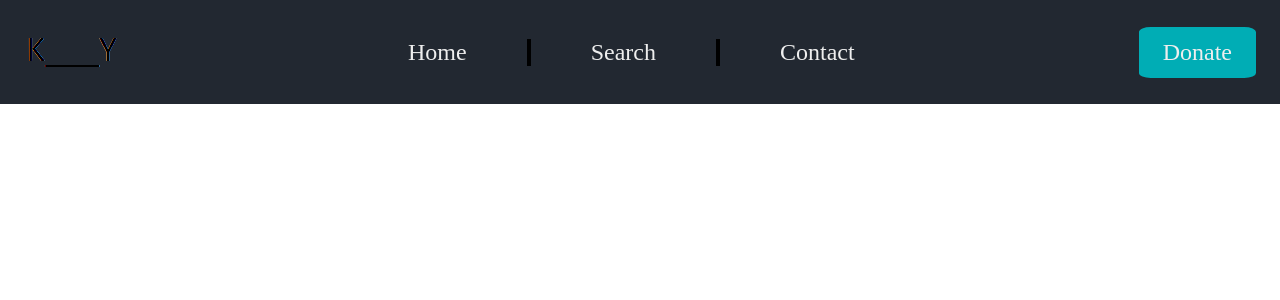
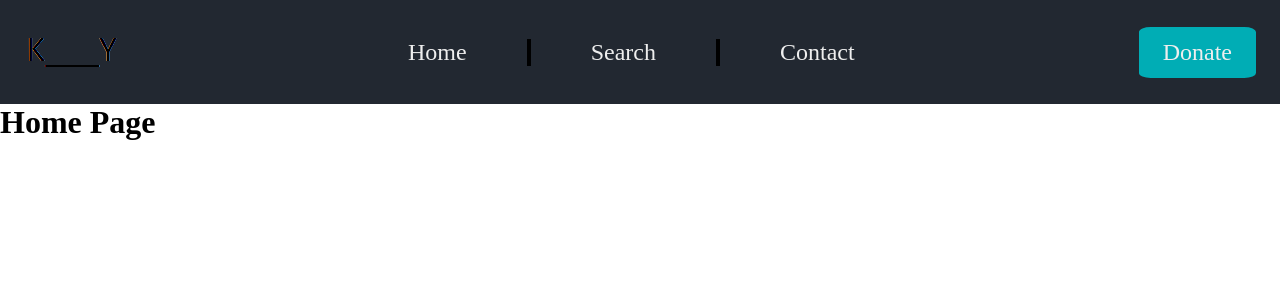
Before and after one commit to eliazf/keycap-index, a React (Create React App) app: page / in a window 1280 px wide. Shown: the top 300 px of the page. Built offline with nearby package versions, Linux system fonts and the light colour scheme.

Commit message:
risisitemato le cartelle, aggiunte le pagine e implementato un sistema per muoversi tra di esse

```diff
--- a/src/App.js
+++ b/src/App.js
@@ -1,20 +1,33 @@
 import React from "react";
 import { Switch, Route } from "react-router-dom";
 
-import Header from "./Header";
+import Header from "./mainComponents/Header";
+import Home from "./mainComponents/Home";
+import Search from "./mainComponents/Search";
+import Contact from "./mainComponents/Contact";
+import Donate from "./mainComponents/Donate";
 
 function App() {
   return (
-    <body>
+    <>
       <Header />
       <main>
         <Switch>
-          <Route path="/"></Route>
-          <Route path="/search"></Route>
-          <Route path="/contact"></Route>
+          <Route exact path="/">
+            <Home />
+          </Route>
+          <Route path="/search">
+            <Search />
+          </Route>
+          <Route path="/contact">
+            <Contact />
+          </Route>
+          <Route path="/donate">
+            <Donate />
+          </Route>
         </Switch>
       </main>
-    </body>
+    </>
   );
 }
 
--- a/src/index.js
+++ b/src/index.js
@@ -4,7 +4,7 @@ import { BrowserRouter as Router } from "react-router-dom";
 
 import App from "./App";
 
-import "./index.scss";
+import "./styles/index.scss";
 
 ReactDOM.render(
   <Router>
--- /dev/null
+++ b/src/mainComponents/Contact.js
@@ -0,0 +1,7 @@
+import React from "react";
+
+function Contact() {
+  return <h1>Contact Page</h1>;
+}
+
+export default Contact;
--- /dev/null
+++ b/src/mainComponents/Donate.js
@@ -0,0 +1,7 @@
+import React from "react";
+
+function Donate() {
+  return <h1>Donate Page</h1>;
+}
+
+export default Donate;
--- a/src/Header.js
+++ b/src/mainComponents/Header.js
@@ -1,9 +1,9 @@
 import React from "react";
 import { Link } from "react-router-dom";
 
-import "./Header.scss";
+import "../styles/Header.scss";
 
-import logo from "./img/logo.png";
+import logo from "../img/logo.png";
 
 function Header() {
   return (
--- /dev/null
+++ b/src/mainComponents/Home.js
@@ -0,0 +1,7 @@
+import React from "react";
+
+function Home() {
+  return <h1>Home Page</h1>;
+}
+
+export default Home;
--- /dev/null
+++ b/src/mainComponents/Search.js
@@ -0,0 +1,7 @@
+import React from "react";
+
+function Search() {
+  return <h1>Search Page</h1>;
+}
+
+export default Search;
```
Also changed, not shown: src/Contact.js (deleted), src/Home.js (deleted), src/Search.js (deleted), src/styles/Header.scss (renamed from src/Header.scss), src/styles/index.scss (renamed from src/index.scss).
